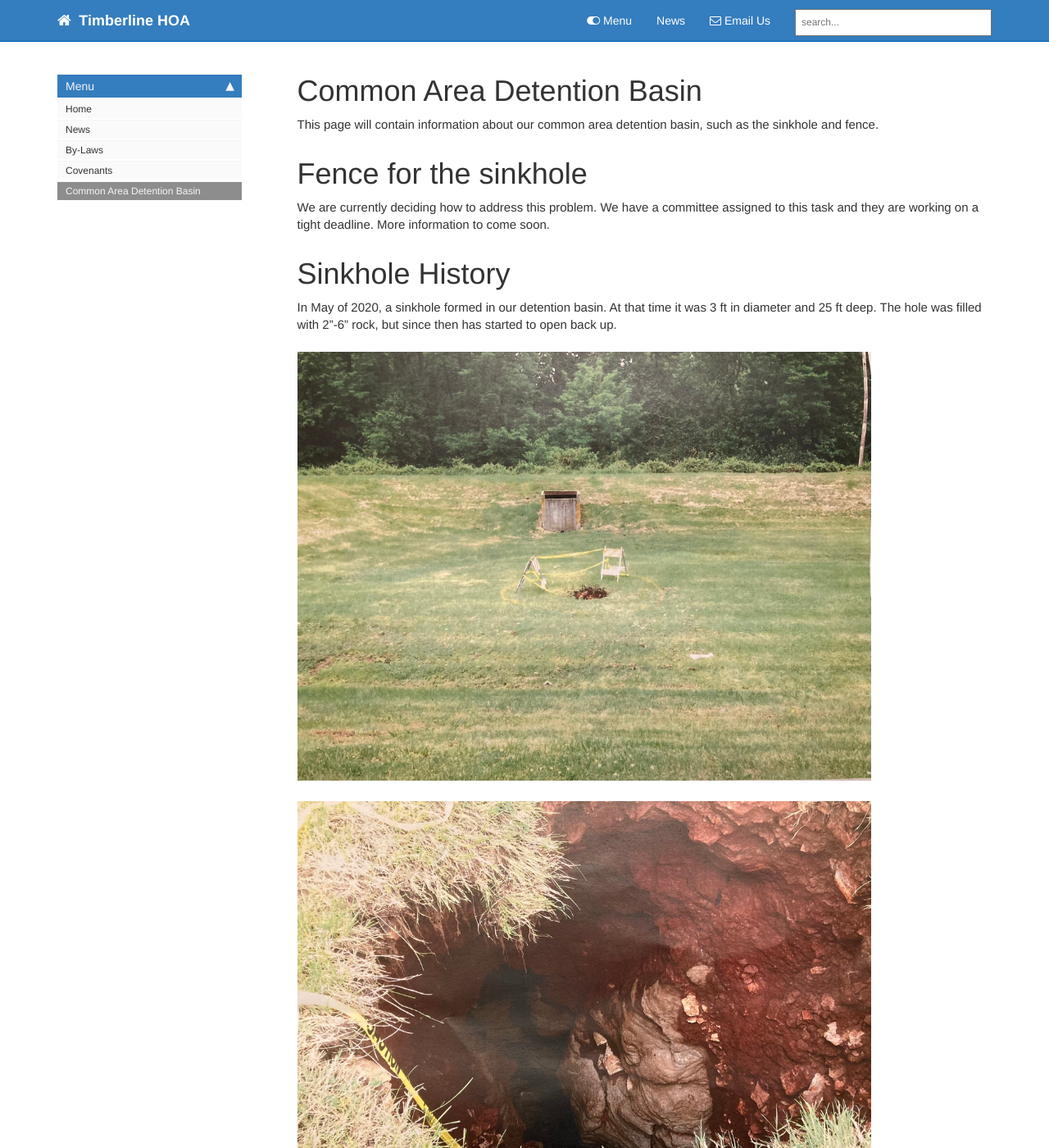
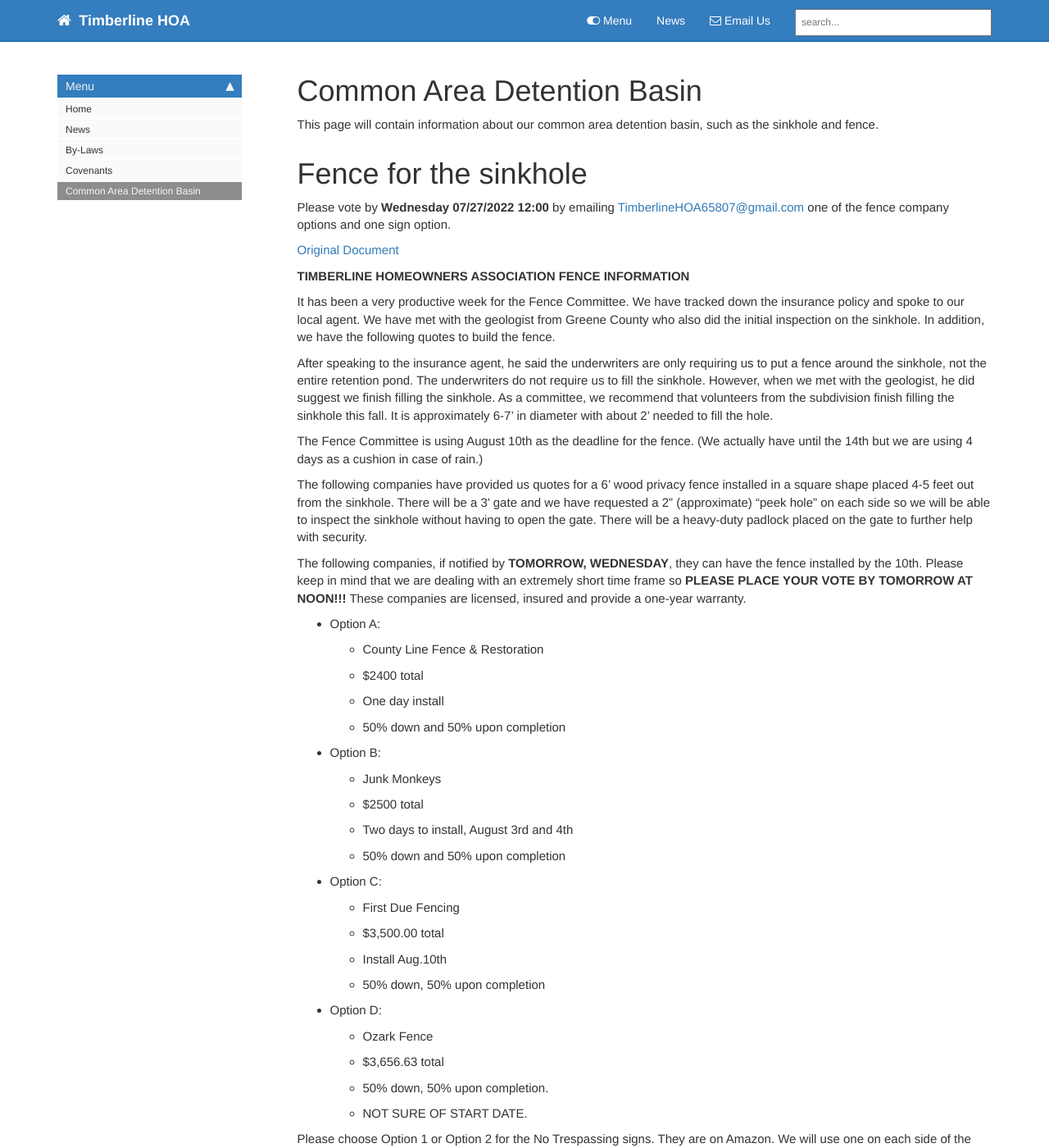
Before and after one commit to timberline-hoa/timberline-hoa.github.io, a Jekyll site: the page built from pages/commonAreaDetentionBasin.md, in a window 1280 px wide and 1400 px high. Shown: the whole window at 82% size. Built offline with Jekyll 4.4.1, drawn with Linux system fonts in a browser that asks for light colours; comment, search, counter and statistics services are not loaded; some of the changed text lies outside the part shown.

Commit message:
Add fence information

```diff
--- a/pages/commonAreaDetentionBasin.md
+++ b/pages/commonAreaDetentionBasin.md
@@ -6,7 +6,58 @@ permalink: commonAreaDetentionBasin.html
 This page will contain information about our common area detention basin, such as the sinkhole and fence.
 
 # Fence for the sinkhole
-We are currently deciding how to address this problem. We have a committee assigned to this task and they are working on a tight deadline. More information to come soon.
+
+Please vote by **Wednesday 07/27/2022 12:00** by emailing [TimberlineHOA65807@gmail.com](mailto:timberlinehoa65807@gmail.com?subject=Vote for Fence and Sign&body=My vote for the fence is Option <A, B, C or D> and my vote for the sign is Option <1 or 2>) one of the fence company options and one sign option.
+
+[Original Document]({{ site.url }}/documents/2022_07_26_Fence_Information.pdf)
+
+**TIMBERLINE HOMEOWNERS ASSOCIATION FENCE INFORMATION**
+
+It has been a very productive week for the Fence Committee. We have tracked down the insurance policy and spoke to our local agent. We have met with the geologist from Greene County who also did the initial inspection on the sinkhole. In addition, we have the following quotes to build the fence.
+
+After speaking to the insurance agent, he said the underwriters are only requiring us to put a fence around the sinkhole, not the entire retention pond. The underwriters do not require us to fill the sinkhole. However, when we met with the geologist, he did suggest we finish filling the sinkhole. As a committee, we recommend that volunteers from the subdivision finish filling the sinkhole this fall. It is approximately 6-7’ in diameter with about 2’ needed to fill the hole.
+
+The Fence Committee is using August 10th as the deadline for the fence. (We actually have until the 14th but we are using 4 days as a cushion in case of rain.)
+
+The following companies have provided us quotes for a 6’ wood privacy fence installed in a square shape placed 4-5 feet out from the sinkhole. There will be a 3’ gate and we have requested a 2” (approximate) “peek hole” on each side so we will be able to inspect the sinkhole without having to open the gate. There will be a heavy-duty padlock placed on the gate to further help with security.
+
+The following companies, if notified by **TOMORROW, WEDNESDAY**, they can have the fence installed by the 10th. Please keep in mind that we are dealing with an extremely short time frame so **PLEASE PLACE YOUR VOTE BY TOMORROW AT NOON!!!** These companies are licensed, insured and provide a one-year warranty.
+
+- Option A:
+  - County Line Fence & Restoration
+  - $2400 total
+  - One day install
+  - 50% down and 50% upon completion
+- Option B:
+  - Junk Monkeys
+  - $2500 total
+  - Two days to install, August 3rd and 4th
+  - 50% down and 50% upon completion
+- Option C:
+  - First Due Fencing
+  - $3,500.00 total
+  - Install Aug.10th
+  - 50% down, 50% upon completion
+- Option D:
+  - Ozark Fence
+  - $3,656.63 total
+  - 50% down, 50% upon completion.
+  - NOT SURE OF START DATE.
+
+Please choose Option 1 or Option 2 for the No Trespassing signs. They are on Amazon. We will use one on each side of the fence, one the gate and then put 4-5 around the top of the retention pond. Pricing for posts around the pond is not included at this time.
+
+- OPTION 1
+  - $21.95
+  - 2 Pack
+  - Text: "Private Property - No Trespassing - Violators will be prosecuted"
+  - Black background with gold lettering
+  - 12" x 12"
+- OPTION 2
+  - $29.97
+  - 4 pack
+  - Text: "Private Property - No Trespassing"
+  - Black background with gold lettering
+  - 12" x 12"
 
 # Sinkhole History
 In May of 2020, a sinkhole formed in our detention basin. At that time it was 3 ft in diameter and 25 ft deep.
```
Also changed, not shown: 1 other file.
